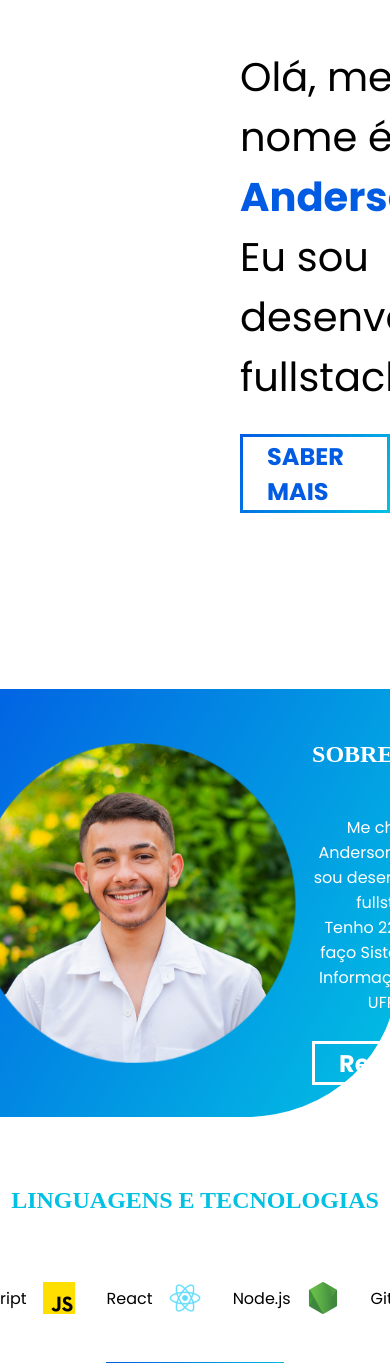
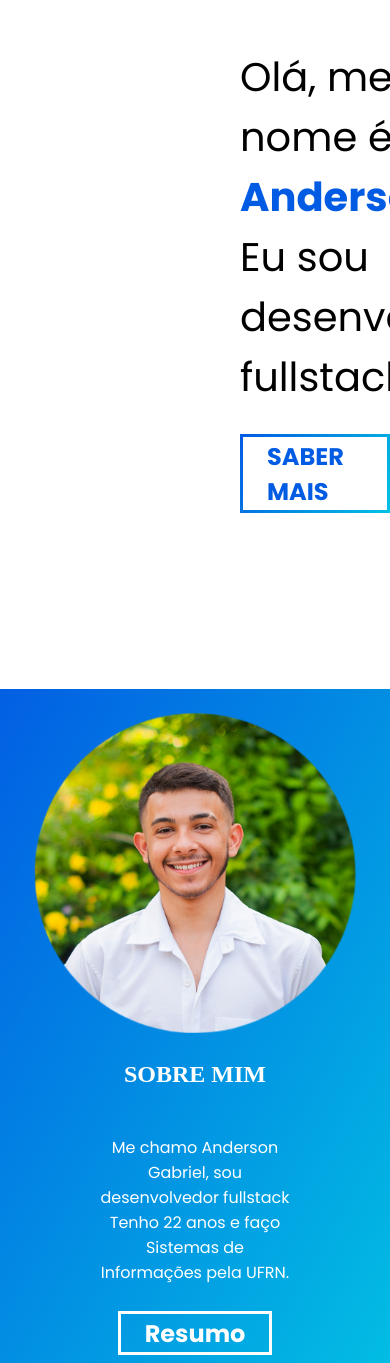
Before and after one commit to anderson-gpc/portfolio, a React (Create React App) app: page / in a window 390 px wide. Shown: the part 155-1518 px from the top of the page. Built offline with nearby package versions, Linux system fonts and the light colour scheme; a web font is replaced by a local one.

Commit message:
feat: :sparkles: adicionando responsividade

```diff
--- a/src/components/About/index.js
+++ b/src/components/About/index.js
@@ -15,6 +15,11 @@ const AboutMain = styled(motion.div)`
   align-items: center;
   justify-content: flex-start;
   overflow: hidden;
+
+  @media (max-width: 720px) {
+    height: auto;
+    padding-bottom: 1rem;
+  }
 `;
 
 const AboutContainer = styled(motion.div)`
@@ -31,7 +36,18 @@ const AboutContainer = styled(motion.div)`
   border-right: 50px solid white;
   border-end-end-radius: 40%;
   border-bottom: 50px solid white;
-  transform: rotateX(10deg); /* Ajustando a rotação */
+  transform: rotateX(10deg);
+
+  @media (max-width: 720px) {
+    width: 100%;
+    flex-direction: column;
+    margin: 0 0.5rem;
+    padding: 1.5rem;
+    gap: 0.5rem;
+    border-right: none;
+    border-bottom: none;
+    border-end-end-radius: 0;
+  }
 `;
 
 const AboutDescription = styled.div`
@@ -41,6 +57,12 @@ const AboutDescription = styled.div`
   gap: 1rem;
   text-align: center;
   font-weight: 400;
+
+  @media (max-width: 720px) {
+    width: 50%;
+    align-items: center;
+    text-align: center;
+  }
 `;
 
 const AboutLanguagens = styled.div`
@@ -48,6 +70,10 @@ const AboutLanguagens = styled.div`
   flex-direction: column;
   align-items: center;
   gap: 2rem;
+
+  @media (max-width: 720px) {
+    gap: 1rem;
+  }
 `;
 
 function About({ aboutRef, projectRef }) {
@@ -59,7 +85,7 @@ function About({ aboutRef, projectRef }) {
 
   return (
     <AboutMain
-      ref={aboutRef} // Usando a ref passada pelo App
+      ref={aboutRef}
       initial={{ opacity: 0 }}
       animate={{ opacity: 1 }}
       transition={{ duration: 1 }}
@@ -90,8 +116,7 @@ function About({ aboutRef, projectRef }) {
             $bg_color_start="white"
             $bg_color_end="white"
             $hover_color="#02c1e3"
-            href="https://drive.google.com/uc?export=download&id=1QH55-scF4Vh3wIsl1iqqpM7uJS02kr4-
-"
+            href="https://drive.google.com/uc?export=download&id=1QH55-scF4Vh3wIsl1iqqpM7uJS02kr4-"
           >
             <span>Resumo</span>
           </Button>
--- a/src/components/Lista/index.js
+++ b/src/components/Lista/index.js
@@ -15,6 +15,10 @@ const ListaContainer = styled.ul`
   gap: 2rem;
   align-items: flex-start;
   padding-inline-start: 0;
+
+  @media (max-width: 720px) {
+    flex-direction: column;
+  }
 `;
 
 const ListaItem = styled(motion.li)`
```
